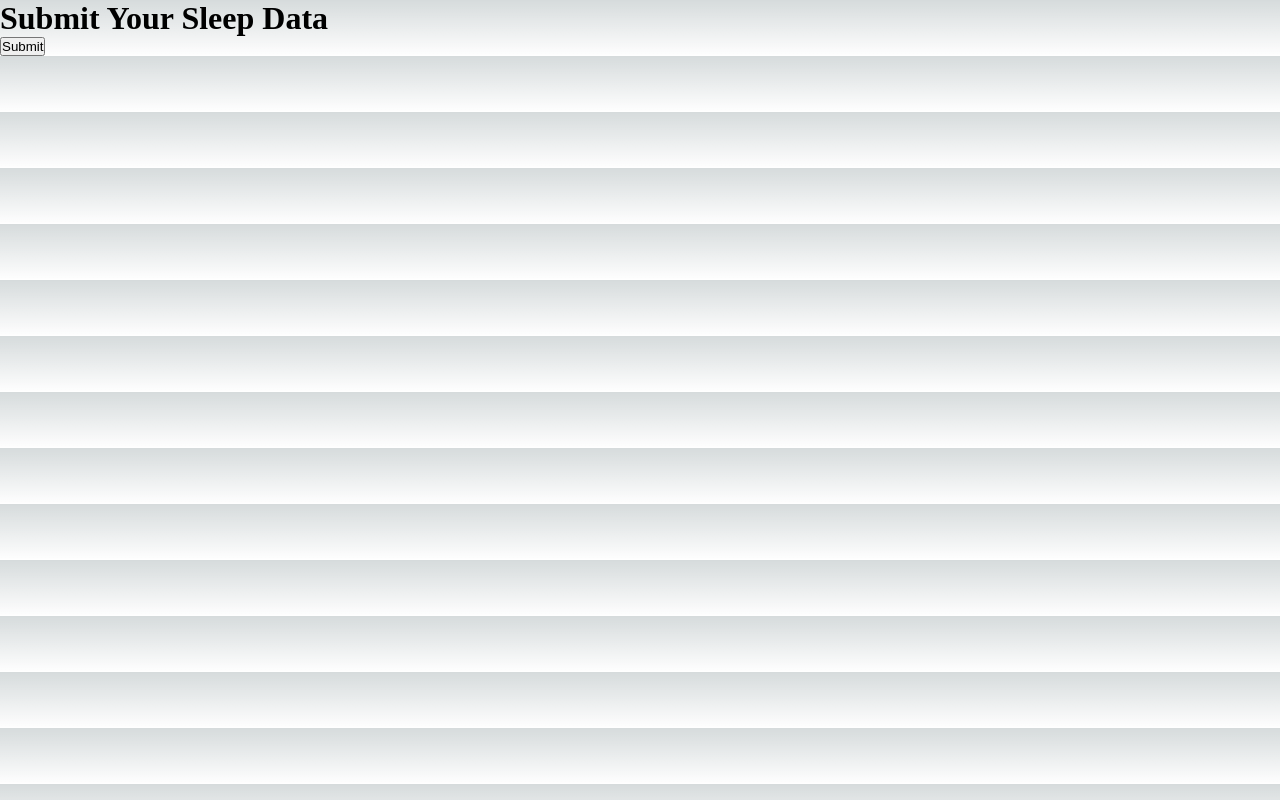
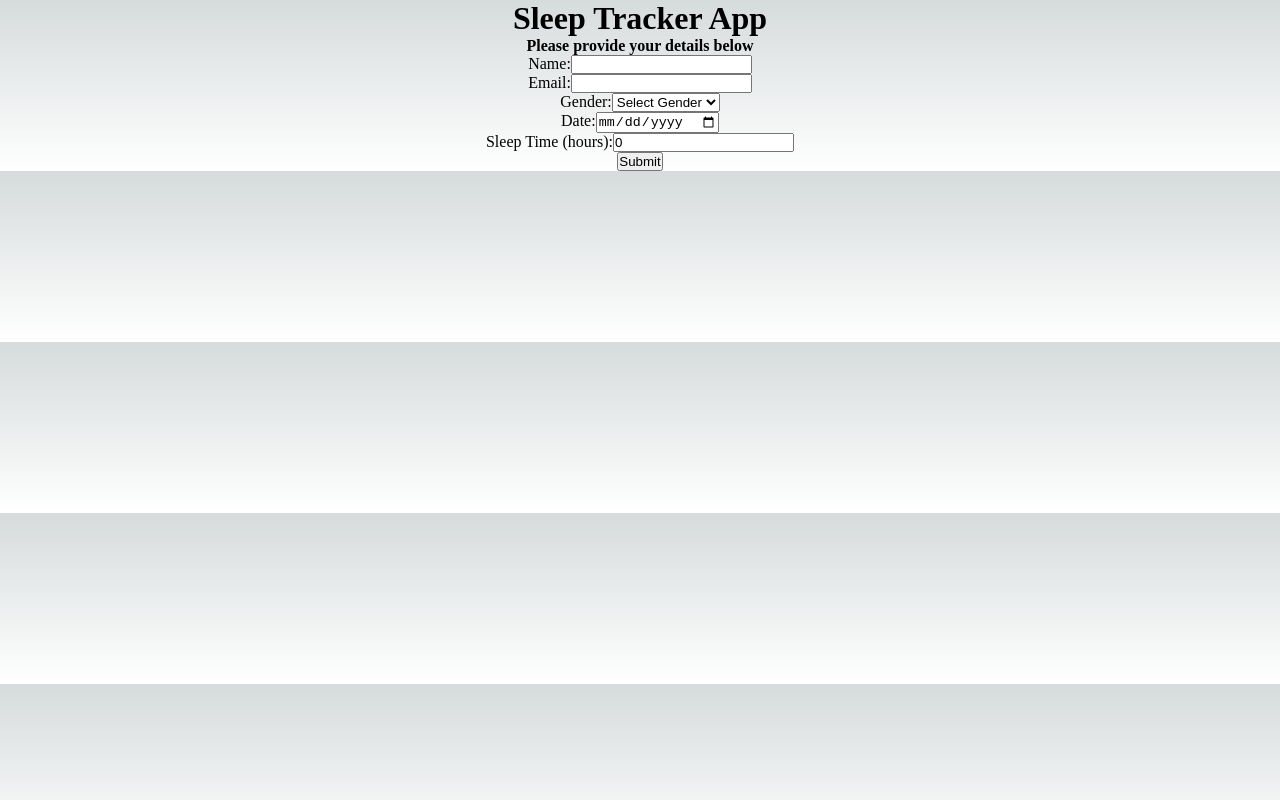
Before and after one commit to starsagitarian/TechTaskCynomi, a Next.js app in the folder client/: page /form in a window 1280 px wide. Built offline with nearby package versions, Linux system fonts and the light colour scheme.

Commit message:
feat: functionality and API integration logic

```diff
--- a/client/package.json
+++ b/client/package.json
@@ -12,6 +12,7 @@
     "@types/echarts": "^4.9.22",
     "axios": "^1.7.2",
     "echarts": "^5.5.1",
+    "echarts-for-react": "^3.0.2",
     "next": "14.2.4",
     "react": "^18",
     "react-dom": "^18",
--- a/client/src/components/SleepDataForm.tsx
+++ b/client/src/components/SleepDataForm.tsx
@@ -1,5 +1,6 @@
-
 import React, { useState } from 'react';
+import { postUserData, fetchUserData } from '@/services/api';
+import { useRouter } from 'next/router';
 
 interface FormData {
   name: string;
@@ -10,10 +11,11 @@ interface FormData {
 }
 
 interface SleepDataFormProps {
-  onSubmit: (data: FormData) => void; // Define the type of the onSubmit function
+  onSubmit: (data: FormData) => void;
 }
 
 const SleepDataForm: React.FC<SleepDataFormProps> = ({ onSubmit }) => {
+    const router = useRouter();
     const [formData, setFormData] = useState<FormData>({
         name: '',
         email: '',
@@ -22,6 +24,9 @@ const SleepDataForm: React.FC<SleepDataFormProps> = ({ onSubmit }) => {
         date: ''
     });
 
+    const [loading, setLoading] = useState<boolean>(false);
+    const [error, setError] = useState<string>('');
+
     const handleChange = (e: React.ChangeEvent<HTMLInputElement | HTMLSelectElement>) => {
         const { name, value } = e.target;
         setFormData(prev => ({ ...prev, [name]: value }));
@@ -29,13 +34,101 @@ const SleepDataForm: React.FC<SleepDataFormProps> = ({ onSubmit }) => {
 
     const handleSubmit = async (e: React.FormEvent<HTMLFormElement>) => {
         e.preventDefault();
-        onSubmit(formData); // Call the onSubmit prop passed to the component
+        setLoading(true);
+        setError('');
+
+        try {
+            const data = await postUserData(formData);
+            const userData = await fetchUserData(formData.email);
+            if (userData) {
+                router.push({
+                    pathname: '/table',
+                    query: { userId: userData.UserId, name: userData.name }
+                });
+            } else {
+                throw new Error('User not found after data submission. Please try again.');
+            }
+            console.log('Submission successful:', data);
+            setFormData({ name: '', email: '', gender: '', date: '', sleepTime: 0 }); // Clear the form
+            alert('Data submitted successfully');
+            router.push('/table');
+        } catch (error: any) {
+            console.error('Submission failed:', error);
+            setError('Failed to submit data. Please try again.');
+        } finally {
+            setLoading(false);
+        }
     };
 
     return (
-        <form onSubmit={handleSubmit}>
-            {/* form inputs here */}
-            <button type="submit">Submit</button>
+        <form onSubmit={handleSubmit} className="space-y-4">
+            <div>
+                <label htmlFor="name">Name:</label>
+                <input
+                    type="text"
+                    id="name"
+                    name="name"
+                    value={formData.name}
+                    onChange={handleChange}
+                    required
+                    className="input-field"
+                />
+            </div>
+            <div>
+                <label htmlFor="email">Email:</label>
+                <input
+                    type="email"
+                    id="email"
+                    name="email"
+                    value={formData.email}
+                    onChange={handleChange}
+                    required
+                    className="input-field"
+                />
+            </div>
+            <div>
+                <label htmlFor="gender">Gender:</label>
+                <select
+                    id="gender"
+                    name="gender"
+                    value={formData.gender}
+                    onChange={handleChange}
+                    required
+                    className="input-field"
+                >
+                    <option value="">Select Gender</option>
+                    <option value="male">Male</option>
+                    <option value="female">Female</option>
+                </select>
+            </div>
+            <div>
+                <label htmlFor="date">Date:</label>
+                <input
+                    type="date"
+                    id="date"
+                    name="date"
+                    value={formData.date}
+                    onChange={handleChange}
+                    required
+                    className="input-field"
+                />
+            </div>
+            <div>
+                <label htmlFor="sleepTime">Sleep Time (hours):</label>
+                <input
+                    type="number"
+                    id="sleepTime"
+                    name="sleepTime"
+                    value={formData.sleepTime}
+                    onChange={handleChange}
+                    required
+                    className="input-field"
+                />
+            </div>
+            <button type="submit" disabled={loading} className="submit-button">
+                {loading ? 'Submitting...' : 'Submit'}
+            </button>
+            {error && <p className="error-message">{error}</p>}
         </form>
     );
 };
--- a/client/src/pages/form.tsx
+++ b/client/src/pages/form.tsx
@@ -2,12 +2,13 @@ import React from 'react';
 import SleepDataForm from '../components/SleepDataForm'; // Adjust the path as necessary
 
 const FormPage: React.FC = () => {
-    return (
-        <div>
-            <h1>Submit Your Sleep Data</h1>
-            <SleepDataForm onSubmit={(data: any) => console.log(data)} />
-        </div>
-    );
+  return (
+    <div style={{ textAlign: 'center' }}>
+      <h1>Sleep Tracker App</h1>
+      <h4>Please provide your details below</h4>
+      <SleepDataForm onSubmit={(formData) => console.log(formData)} />
+    </div>
+  );
 };
 
 export default FormPage;
--- /dev/null
+++ b/client/src/services/api.ts
@@ -0,0 +1,40 @@
+import axios from "axios";
+
+const api = axios.create({
+  baseURL: 'http://localhost:3054/api',
+});
+
+const postUserData = async (formData: {name: string; email: string;  gender: string; date: string; sleepTime: number}) => {
+const response = await fetch(`http://localhost:3054/api/user-data`, {
+    method: 'POST',
+    headers: {
+      'Content-Type': 'application/json'
+    },
+    body: JSON.stringify(formData)
+  });
+
+  if (!response.ok) {
+    throw new Error('Failed to submit data');
+  }
+  return response.json();
+}
+
+const fetchUserData = async (email: string) => {
+  try {
+    const response = await api.get(`/user/email/${email}`);
+    return response.data;
+  } catch (error) {
+    throw new Error('Failed to fetch user data');
+  }
+};
+
+const fetchSleepDataForLastSevenDays = async (userId: string) => {
+  try {
+    const response = await api.get(`/user/${userId}/sleep-data/recent`);
+    return response.data;
+  } catch (error) {
+    throw new Error('Failed to fetch sleep data');
+  }
+};
+
+export { postUserData, fetchUserData, fetchSleepDataForLastSevenDays};
```
Also changed, not shown: client/src/pages/chart.tsx (+57 -6 lines), client/src/pages/index.tsx (+5 -3 lines), client/src/pages/table.tsx (+50 -11 lines), 1 other file (tests, documents, lock files or other folders).
